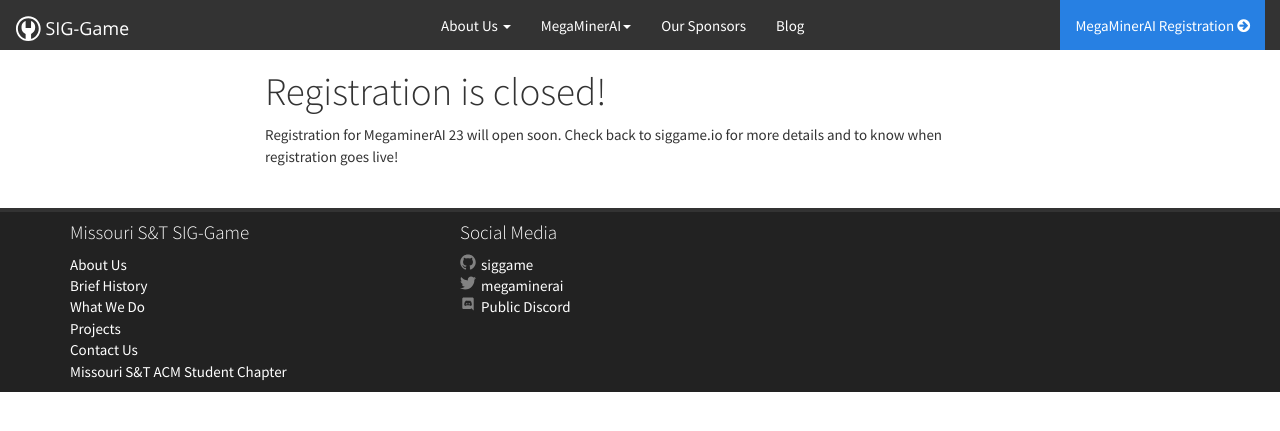
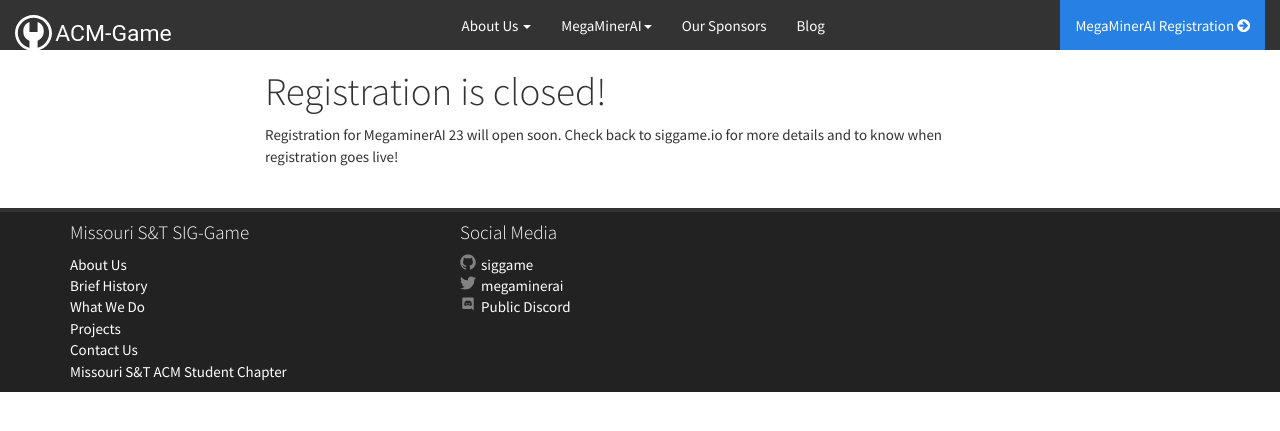
Before and after one commit to siggame/siggame.github.io, a Jekyll site: the page built from registration.md, in a window 1280 px wide. Shown: the top 431 px of the page. Built offline with Jekyll 4.4.1, drawn with Linux system fonts in a browser that asks for light colours; nearby versions of some CDN libraries.

Commit message:
Update navbar.html

```diff
--- a/_includes/navbar.html
+++ b/_includes/navbar.html
@@ -8,7 +8,7 @@
           <span class="icon-bar"></span>
         </button>
       <a href="/" title="ACM-Game" class="navbar-brand" rel="home">
-        <img src="{{ site.static_url }}img/brand.svg" alt="ACM-Game" class="img-responsive" />
+        <img src="{{ site.static_url }}img/UpdateLogo.svg" alt="ACM-Game" class="img-responsive" />
       </a>
     </div>
 
```
